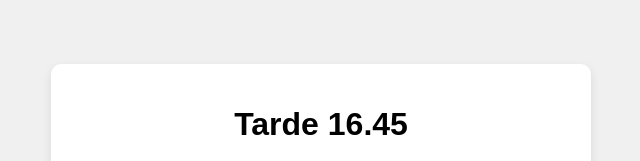
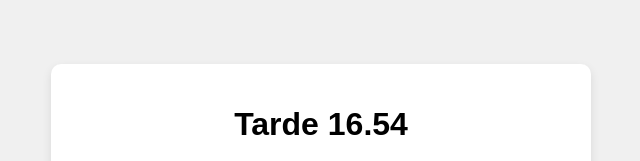
Before and after one commit to BIBLIASYESTUDIOS/webversodiario, a plain HTML site: page index.html in a window 1280 px wide. Shown: the top 161 px of the page, 319-959 px from the left. Drawn offline with Linux system fonts and the light colour scheme.

Commit message:
Update index.html

```diff
--- a/index.html
+++ b/index.html
@@ -60,7 +60,7 @@
 <body>
 
 <div class="container">
-    <h1>Tarde 16.45</h1>
+    <h1>Tarde 16.54</h1>
     <img id="randomImage" src="https://github.com/BIBLIASYESTUDIOS/webversodiario/blob/main/v165.jpg?raw=true" alt="Imagen aleatoria"> <!-- Imagen aleatoria -->
     <br>
     <div class="icon-buttons">
```
